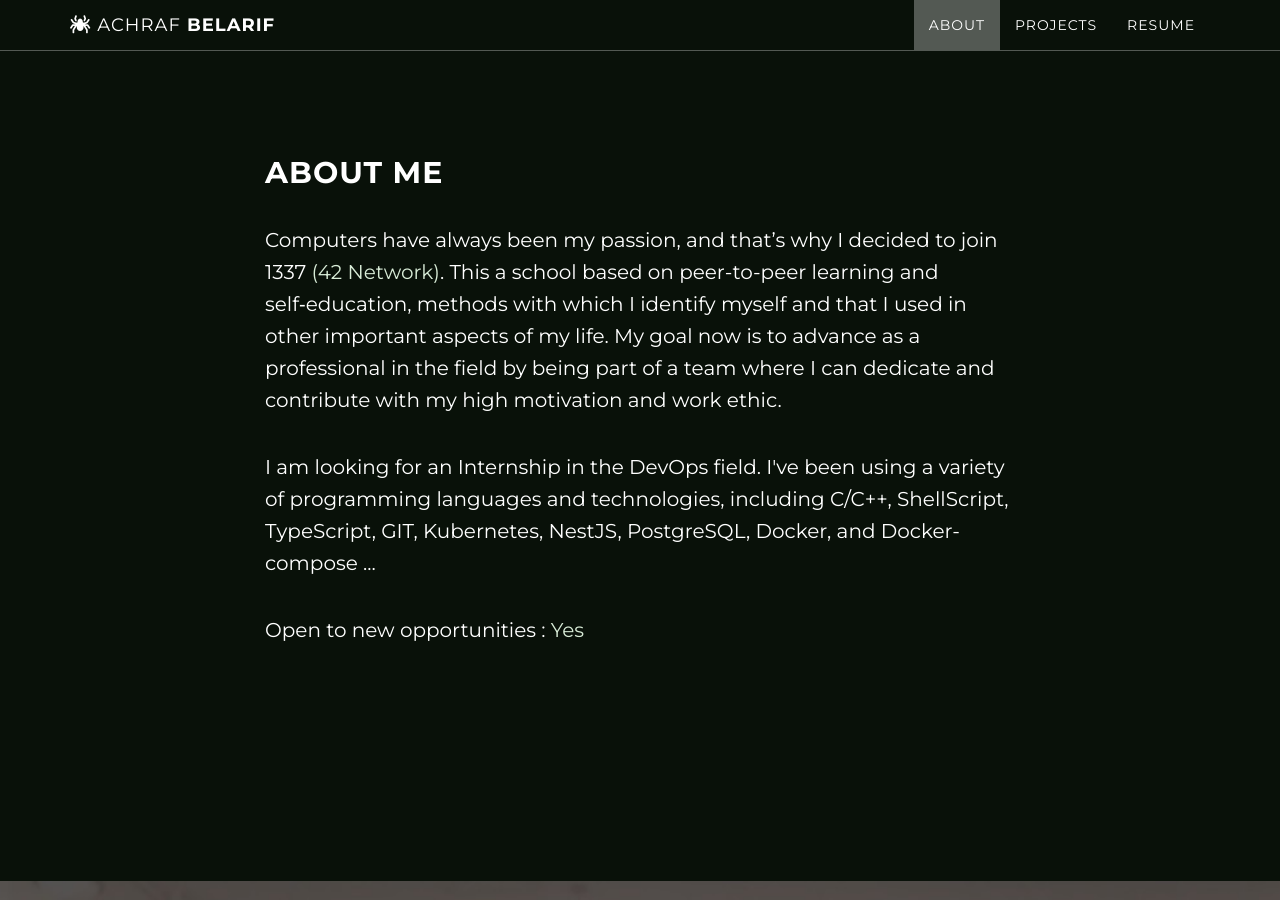
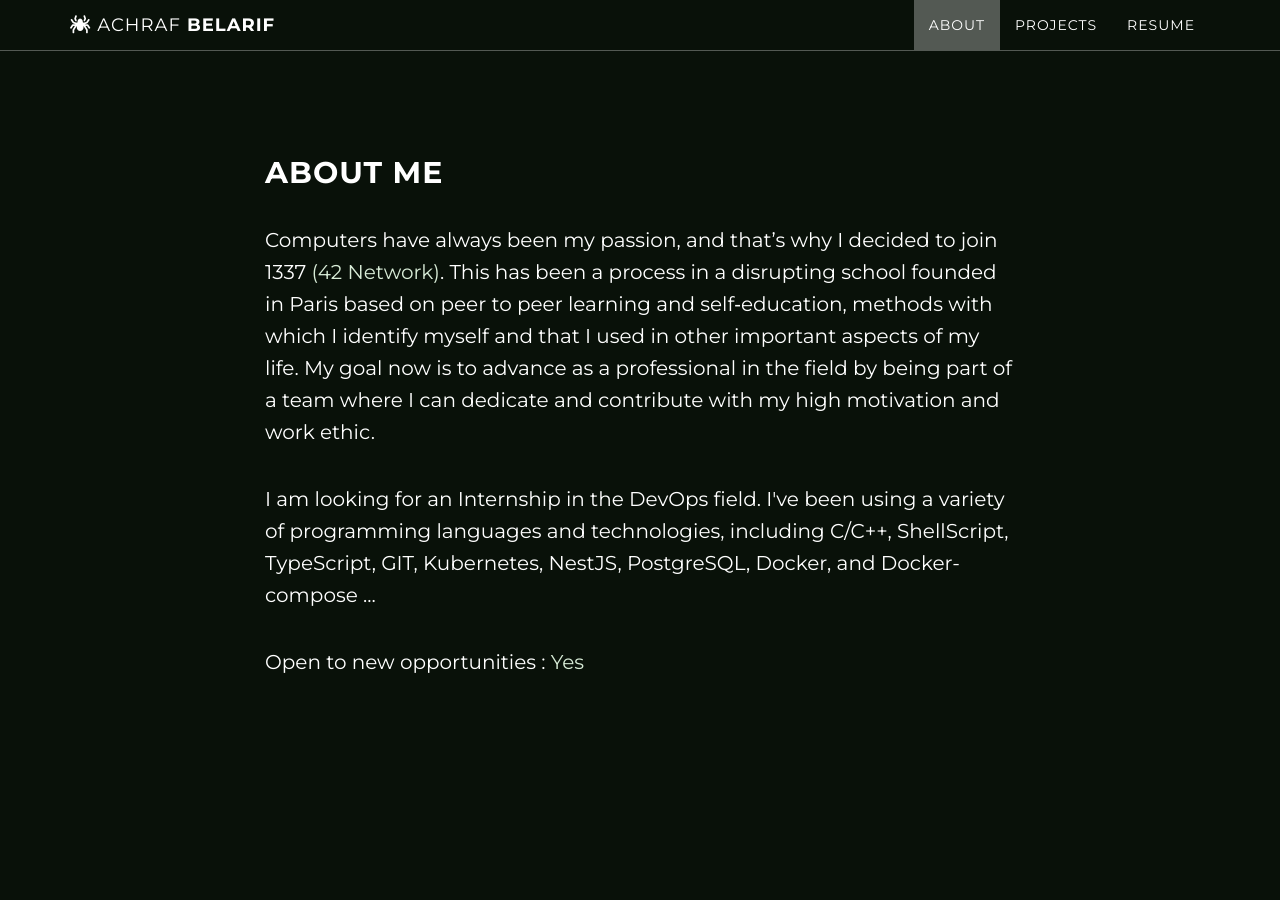
Before and after one commit to spydersy/spydersy.github.io, a Jekyll site: the page built from index.html, in a window 1280 px wide and 900 px high, scrolled down 944 px. Built offline with Jekyll 4.4.1, drawn with Linux system fonts in a browser that asks for light colours; nearby versions of some CDN libraries.

Commit message:
[UPDATED] : About me

```diff
--- a/_includes/about.html
+++ b/_includes/about.html
@@ -4,7 +4,7 @@
             <div class="col-lg-8 col-lg-offset-2">
                 <h2>About Me</h2>
                 <p>Computers have always been my passion, and that’s why I decided to join 1337 <a href="https://42.fr/en/network-42/" target="_blank">(42 Network)</a>.
-                    This a school based on peer-to-peer learning and self‑education, methods with which I identify myself and that I used in other important aspects of my life.
+                    This has been a process in a disrupting school founded in Paris based on peer to peer learning and self‑education, methods with which I identify myself and that I used in other important aspects of my life.
                     My goal now is to advance as a professional in the field by being part of a team where I can dedicate and contribute with my high motivation and work ethic.</p>
                 <p>I am looking for an Internship in the <second_color>DevOps</second_color> field.
                     I've been using a variety of programming languages and technologies, including <second_color>C/C++</second_color>, <second_color>ShellScript</second_color>, <second_color>TypeScript</second_color>, <second_color>GIT</second_color>, <second_color>Kubernetes</second_color>, <second_color>NestJS</second_color>, <second_color>PostgreSQL</second_color>, <second_color>Docker</second_color>, and <second_color>Docker-compose</second_color> ...</p>
```
